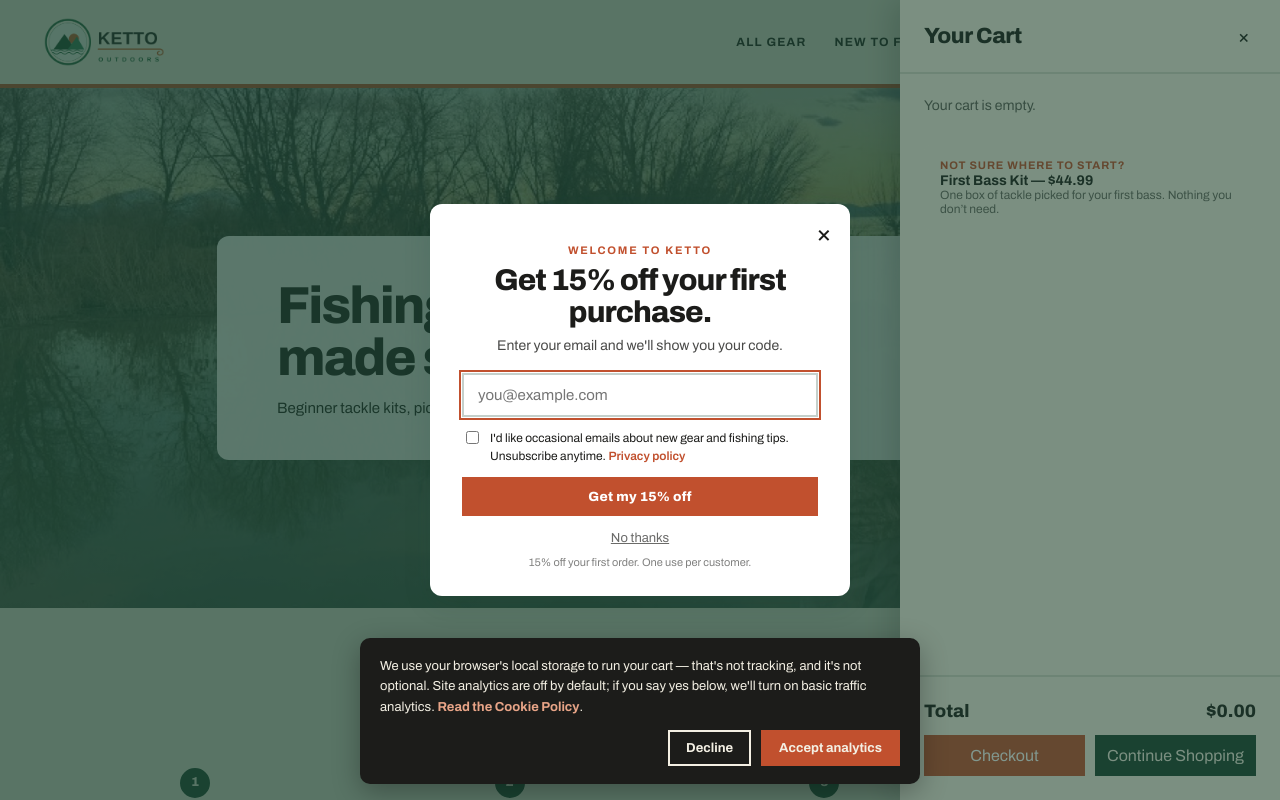
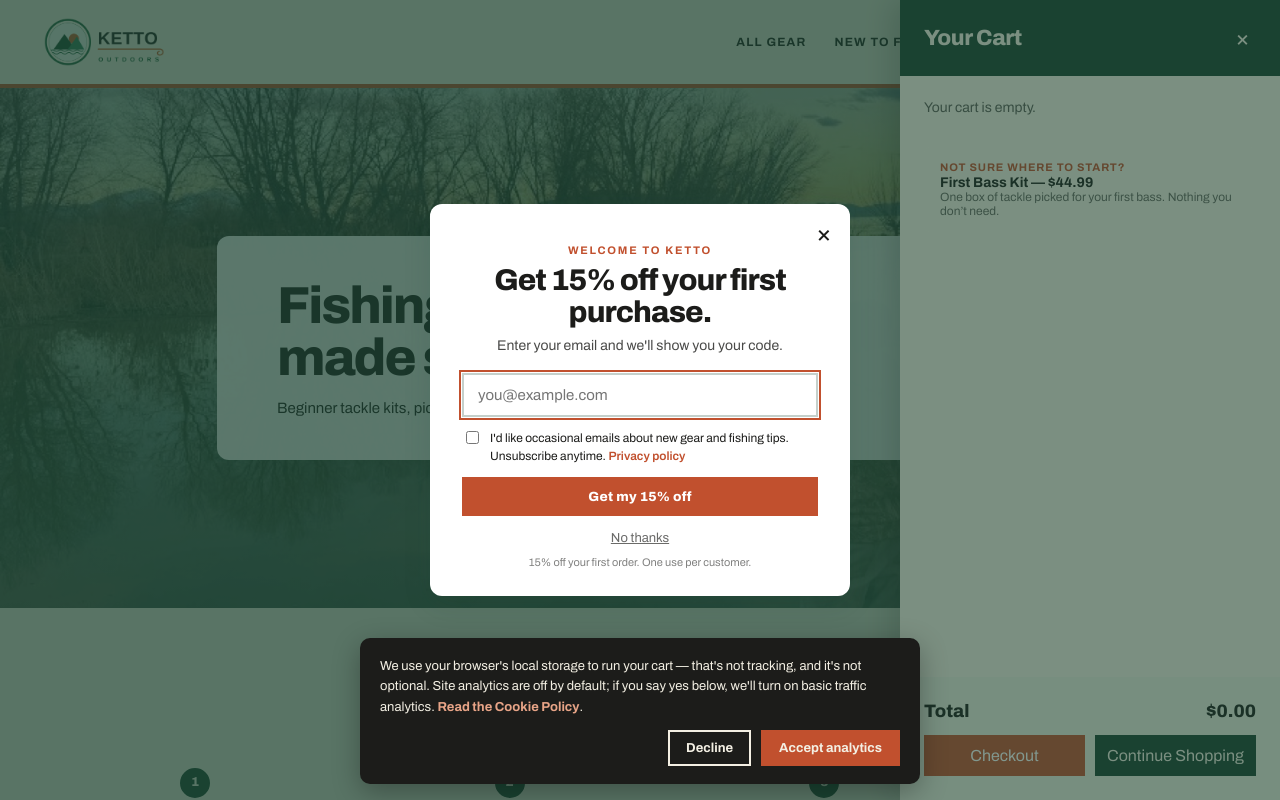
Before and after one commit to kettooutdoors-eng/ketto-outdoors-web, a React (Vite) app: page / in a window 1280 px wide. Both pictures are taken after a click on the button 1220 px from the left and 42 px from the top of the page. Shown: the top 800 px of the page. Built offline with nearby package versions, Linux system fonts and the light colour scheme.

Commit message:
Restyle cart panel with a forest green header and sage footer
Co-Authored-By: Claude Sonnet 5.5 <noreply@anthropic.com>

```diff
--- a/src/components/layout/CartDrawer.tsx
+++ b/src/components/layout/CartDrawer.tsx
@@ -13,9 +13,9 @@ export function CartDrawer() {
     <>
       <div onClick={closeCart} style={{ position: 'fixed', inset: 0, background: 'rgba(27,67,50,.35)', zIndex: 20 }} />
       <div role="dialog" aria-modal="true" aria-labelledby="cart-heading" style={{ position: 'fixed', top: 0, right: 0, bottom: 0, width: 380, maxWidth: '92vw', background: 'var(--cream)', zIndex: 21, boxShadow: '-8px 0 30px rgba(0,0,0,.2)', display: 'flex', flexDirection: 'column' }}>
-        <div style={{ padding: 24, display: 'flex', alignItems: 'center', justifyContent: 'space-between', borderBottom: '2px solid rgba(27,67,50,.15)' }}>
-          <h2 id="cart-heading" style={{ fontSize: 22 }}>Your Cart</h2>
-          <button onClick={closeCart} aria-label="Close cart" style={{ background: 'none', border: 'none', fontSize: 20, cursor: 'pointer', color: 'var(--ink)' }}>
+        <div style={{ padding: 24, display: 'flex', alignItems: 'center', justifyContent: 'space-between', background: 'var(--forest)' }}>
+          <h2 id="cart-heading" style={{ fontSize: 22, color: 'var(--cream)' }}>Your Cart</h2>
+          <button onClick={closeCart} aria-label="Close cart" style={{ background: 'none', border: 'none', fontSize: 24, cursor: 'pointer', color: 'var(--cream)' }}>
             &times;
           </button>
         </div>
@@ -54,7 +54,7 @@ export function CartDrawer() {
             </>
           )}
         </div>
-        <div style={{ padding: 24, borderTop: '2px solid rgba(27,67,50,.15)' }}>
+        <div style={{ padding: 24, background: 'var(--sage)' }}>
           <div style={{ display: 'flex', justifyContent: 'space-between', fontWeight: 800, fontSize: 18, marginBottom: 14 }}>
             <span>Total</span>
             <span>${cartTotal.toFixed(2)}</span>
```
